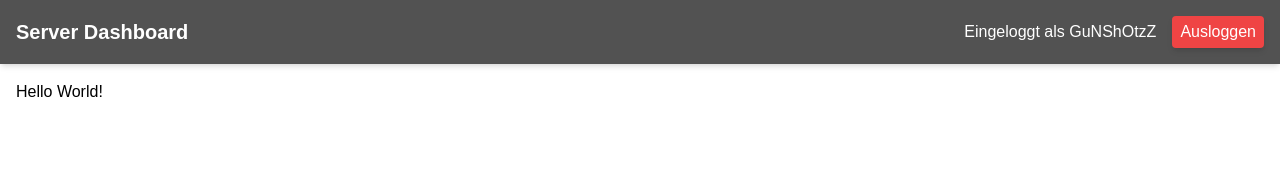
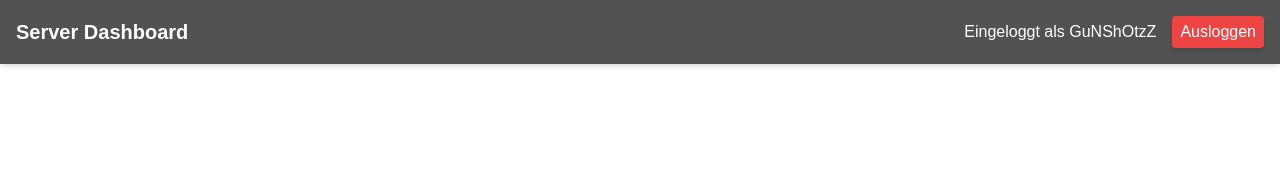
Before and after one commit to kevinldg/server-dashboard, a Next.js app: page / in a window 1280 px wide. Shown: the top 170 px of the page. Built offline with nearby package versions, Linux system fonts and the light colour scheme.

Commit message:
Adjust styling of _app.js layout

```diff
--- a/pages/_app.js
+++ b/pages/_app.js
@@ -5,7 +5,7 @@ export default function App({ Component, pageProps }) {
   return (
     <>
       <Header />
-      <main className="p-4">
+      <main className="p-4 flex flex-col gap-4">
         <Component {...pageProps} />
       </main>
     </>
--- a/pages/index.js
+++ b/pages/index.js
@@ -1,7 +1,5 @@
+import Link from "next/link";
+
 export default function Home() {
-  return (
-    <>
-      <h1>Hello World!</h1>
-    </>
-  );
+  return <></>;
 }
```
